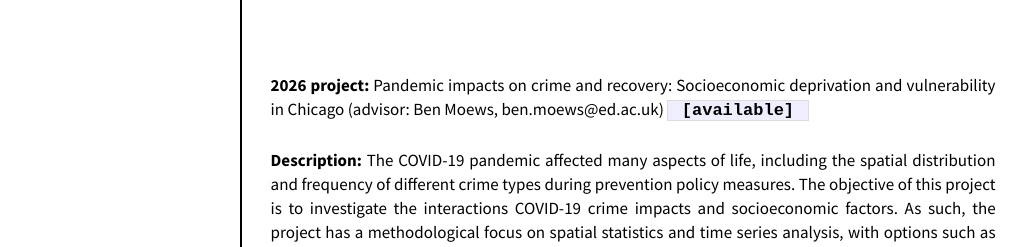
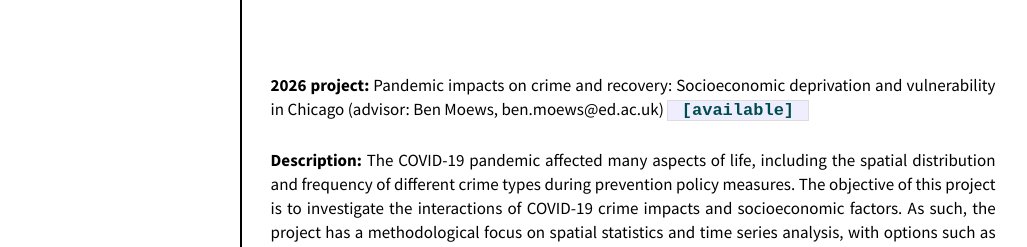
Before and after one commit to 2dml-lab/2dml-lab.github.io, a Jekyll site: the page built from _posts/2024-01-31-summer_projects.md, in a window 1280 px wide. Shown: the part 632-879 px from the top of the page, without its empty margins (118-1145 px from the left). Built offline with Jekyll 4.4.1, drawn with Linux system fonts in a browser that asks for light colours; some of the changed text lies outside the part shown.

Commit message:
Update 2024-01-31-summer_projects.md

```diff
--- a/_posts/2024-01-31-summer_projects.md
+++ b/_posts/2024-01-31-summer_projects.md
@@ -24,11 +24,11 @@
 
 <br>
 
-**2026 project:** Pandemic impacts on crime and recovery: Socioeconomic deprivation and vulnerability in Chicago (advisor: Ben Moews, ben.moews@ed.ac.uk) **<code>&nbsp;[available]&nbsp;</code>**
+**2026 project:** Pandemic impacts on crime and recovery: Socioeconomic deprivation and vulnerability in Chicago (advisor: Ben Moews, ben.moews@ed.ac.uk) **<code style="color: #004D4F">&nbsp;[available]&nbsp;</code>**
 
 <!--**2026 project:** Pandemic impacts on crime and recovery: Socioeconomic deprivation and vulnerability in Chicago (advisor: Ben Moews, ben.moews@ed.ac.uk) **<code style="color: #d50032">[unavailable]</code>**-->
 
-**Description:** The COVID-19 pandemic affected many aspects of life, including the spatial distribution and frequency of different crime types during prevention policy measures. The objective of this project is to investigate the interactions COVID-19 crime impacts and socioeconomic factors. As such, the project has a methodological focus on spatial statistics and time series analysis, with options such as cluster analysis as part of unsupervised machine learning. Students will be provided with fine-grained spatio-temporal data on crime incident reports for the City of Chicago, while socioeconomic hardship data is available through the American Community Survey 5-Year Estimates.
+**Description:** The COVID-19 pandemic affected many aspects of life, including the spatial distribution and frequency of different crime types during prevention policy measures. The objective of this project is to investigate the interactions of COVID-19 crime impacts and socioeconomic factors. As such, the project has a methodological focus on spatial statistics and time series analysis, with options such as cluster analysis as part of unsupervised machine learning. Students will be provided with fine-grained spatio-temporal data on crime incident reports for the City of Chicago, while socioeconomic hardship data is available through the American Community Survey 5-Year Estimates.
 
 <!--| **Project title (2026)** |
 | :--- |
```
